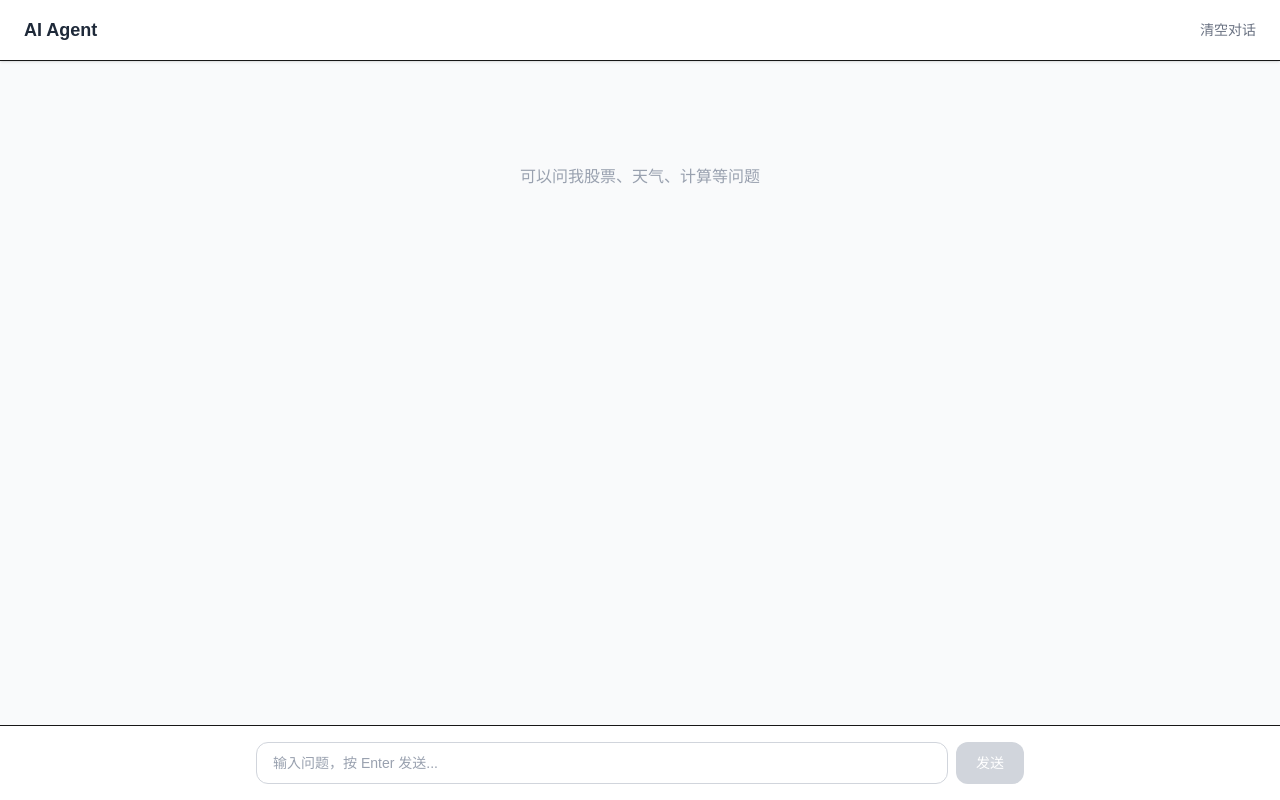
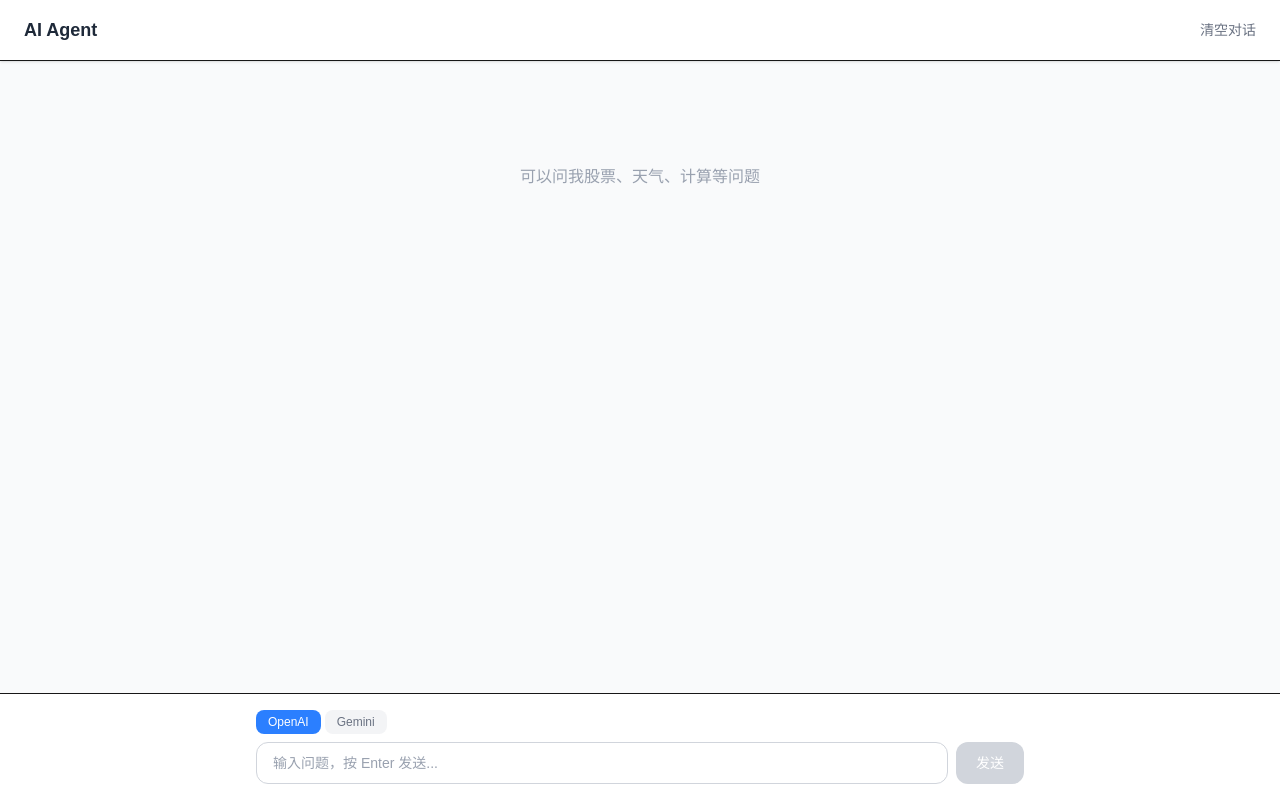
Before and after one commit to xiyuanxi/my-ai-frontend, a Next.js app: page / in a window 1280 px wide. Built offline with nearby package versions, Linux system fonts and the light colour scheme.

Commit message:
feat: add model toggle (OpenAI / Gemini) to chat UI

```diff
--- a/app/page.tsx
+++ b/app/page.tsx
@@ -15,6 +15,7 @@ export default function Home() {
   const [input, setInput] = useState("");
   const [loading, setLoading] = useState(false);
   const [sessionId, setSessionId] = useState("");
+  const [model, setModel] = useState("openai");
   const bottomRef = useRef<HTMLDivElement>(null);
 
   useEffect(() => {
@@ -30,7 +31,7 @@ export default function Home() {
     setLoading(true);
 
     try {
-      const data = await sendMessage(text, sessionId);
+      const data = await sendMessage(text, sessionId, model);
       setSessionId(data.session_id);
       setMessages((prev) => [
         ...prev,
@@ -120,7 +121,25 @@ export default function Home() {
 
       {/* Input */}
       <div className="px-4 py-4 bg-white border-t">
-        <div className="flex gap-2 max-w-3xl mx-auto">
+        <div className="flex flex-col gap-2 max-w-3xl mx-auto">
+          {/* Model toggle */}
+          <div className="flex gap-1">
+            {["openai", "gemini"].map((m) => (
+              <button
+                key={m}
+                onClick={() => setModel(m)}
+                className={`px-3 py-1 rounded-lg text-xs font-medium transition-colors ${
+                  model === m
+                    ? "bg-blue-500 text-white"
+                    : "bg-gray-100 text-gray-500 hover:bg-gray-200"
+                }`}
+              >
+                {m === "openai" ? "OpenAI" : "Gemini"}
+              </button>
+            ))}
+          </div>
+          {/* Input row */}
+          <div className="flex gap-2">
             <input
               type="text"
               value={input}
@@ -140,5 +159,6 @@ export default function Home() {
           </div>
         </div>
       </div>
+    </div>
   );
 }
```
Lines whose indentation alone changed are shown as unchanged.
